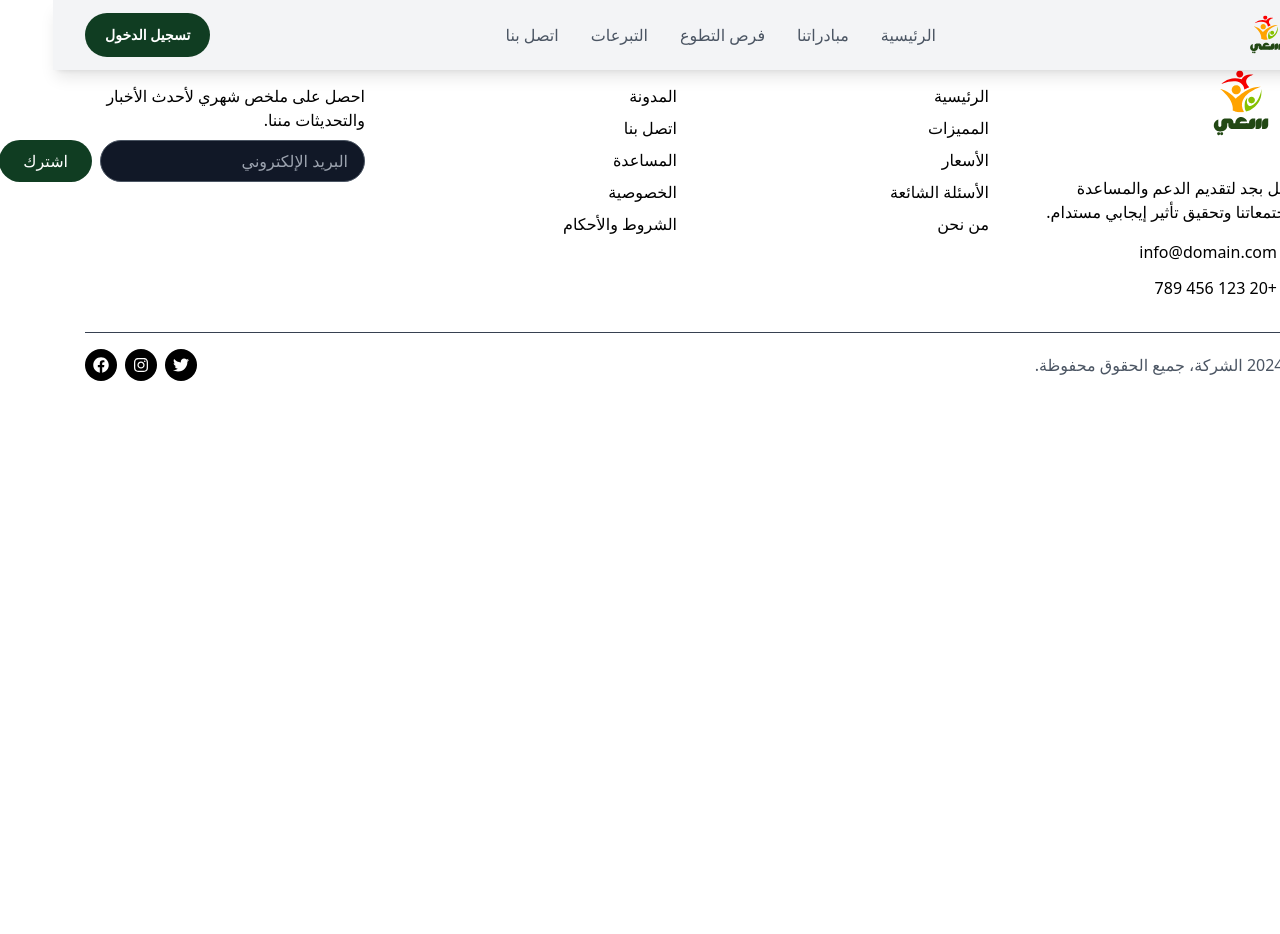
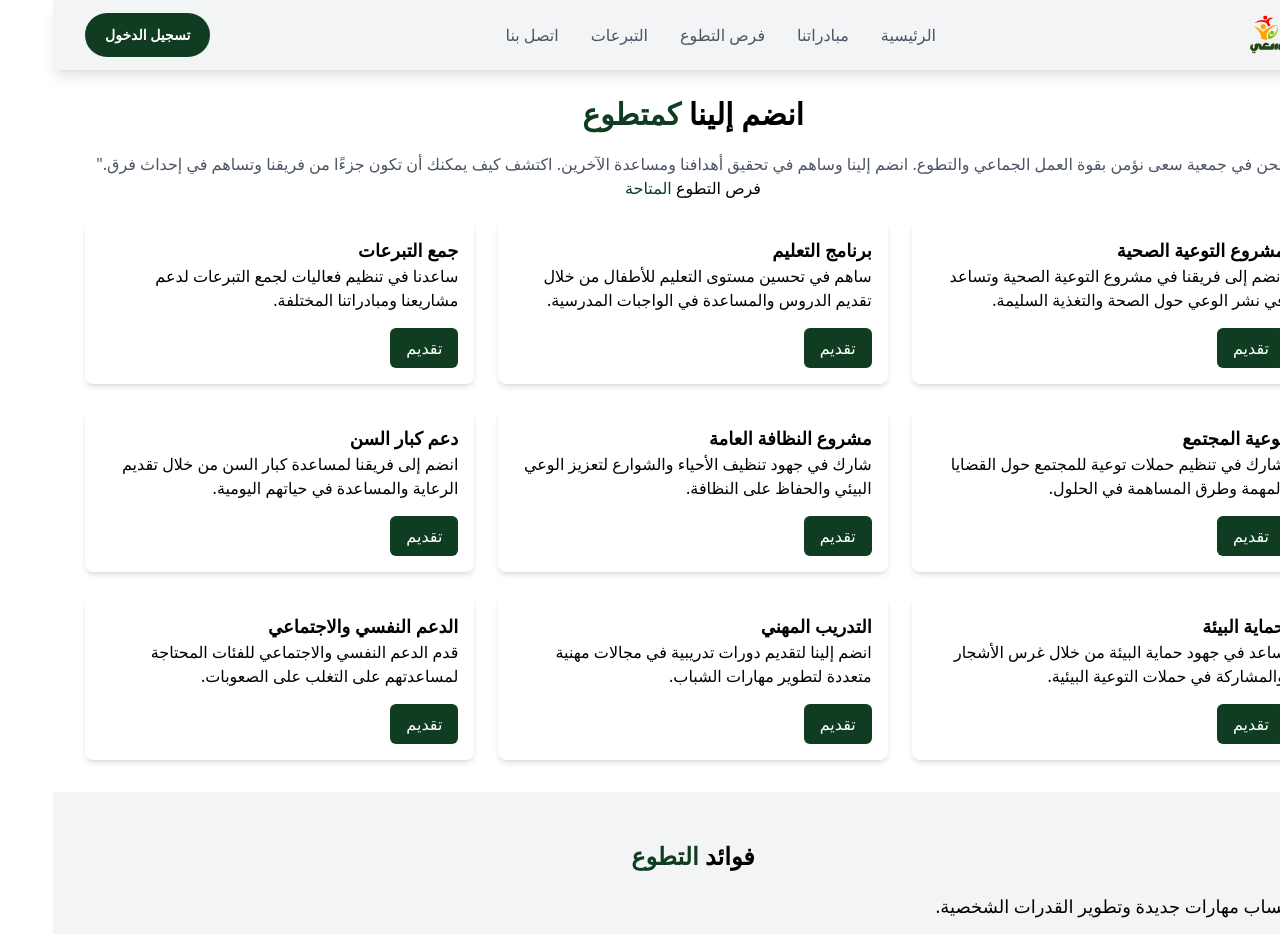
Before and after one commit to Safeya-Yasien/saye_react, a React (Vite) app: page /volunteer-opportunity in a window 1280 px wide. Shown: the top 934 px of the page. Before the commit the page ends 800 px from the top, so only its background shows below. Built offline with nearby package versions, Linux system fonts and the light colour scheme.

Commit message:
add volunteer opportunities page

```diff
--- /dev/null
+++ b/src/components/saye/volunteerOpportunities/ParticipationOpportunities.tsx
@@ -0,0 +1,170 @@
+import { useState } from "react";
+
+const ParticipationOpportunities = () => {
+  const [isModalOpen, setIsModalOpen] = useState(false);
+
+  const openModal = () => setIsModalOpen(true);
+  const closeModal = () => setIsModalOpen(false);
+
+  return (
+    <section className="volunteer-opportunities section-padding">
+      <div className="container">
+        <h2 className="section-title mb-5 text-center">
+          فرص التطوع <span className="text-myGreen-dark">المتاحة</span>
+        </h2>
+        <div className="grid grid-cols-1 md:grid-cols-2 lg:grid-cols-3 gap-6">
+          {[
+            {
+              title: "مشروع التوعية الصحية",
+              description:
+                "انضم إلى فريقنا في مشروع التوعية الصحية وتساعد في نشر الوعي حول الصحة والتغذية السليمة.",
+            },
+            {
+              title: "برنامج التعليم",
+              description:
+                "ساهم في تحسين مستوى التعليم للأطفال من خلال تقديم الدروس والمساعدة في الواجبات المدرسية.",
+            },
+            {
+              title: "جمع التبرعات",
+              description:
+                "ساعدنا في تنظيم فعاليات لجمع التبرعات لدعم مشاريعنا ومبادراتنا المختلفة.",
+            },
+            {
+              title: "توعية المجتمع",
+              description:
+                "شارك في تنظيم حملات توعية للمجتمع حول القضايا المهمة وطرق المساهمة في الحلول.",
+            },
+            {
+              title: "مشروع النظافة العامة",
+              description:
+                "شارك في جهود تنظيف الأحياء والشوارع لتعزيز الوعي البيئي والحفاظ على النظافة.",
+            },
+            {
+              title: "دعم كبار السن",
+              description:
+                "انضم إلى فريقنا لمساعدة كبار السن من خلال تقديم الرعاية والمساعدة في حياتهم اليومية.",
+            },
+            {
+              title: "حماية البيئة",
+              description:
+                "ساعد في جهود حماية البيئة من خلال غرس الأشجار والمشاركة في حملات التوعية البيئية.",
+            },
+            {
+              title: "التدريب المهني",
+              description:
+                "انضم إلينا لتقديم دورات تدريبية في مجالات مهنية متعددة لتطوير مهارات الشباب.",
+            },
+            {
+              title: "الدعم النفسي والاجتماعي",
+              description:
+                "قدم الدعم النفسي والاجتماعي للفئات المحتاجة لمساعدتهم على التغلب على الصعوبات.",
+            },
+          ].map((opportunity, index) => (
+            <div key={index} className="bg-white rounded-lg shadow-md p-4">
+              <a className="h4 d-block mb-4 text-lg font-bold" href="#!">
+                {opportunity.title}
+              </a>
+              <p>{opportunity.description}</p>
+              <button
+                className="mt-4 bg-myGreen-dark text-white rounded-md px-4 py-2 hover:bg-myGreen-hover transition"
+                onClick={openModal}
+              >
+                تقديم
+              </button>
+            </div>
+          ))}
+        </div>
+      </div>
+
+      {isModalOpen && (
+        <div className="fixed inset-0 flex items-center justify-center z-50">
+          <div
+            className="absolute inset-0 bg-black opacity-60"
+            onClick={closeModal}
+          ></div>
+          <div className="bg-white rounded-lg shadow-xl p-8 z-50 w-full max-w-md">
+            <div className="flex justify-between items-center mb-4 border-b pb-2">
+              <h5 className="modal-title text-xl font-semibold text-gray-800">
+                نموذج التقديم
+              </h5>
+              <button
+                onClick={closeModal}
+                className="text-gray-600 hover:text-gray-800 text-lg"
+              >
+                &times;
+              </button>
+            </div>
+            <form>
+              <div className="mb-4">
+                <label
+                  htmlFor="name"
+                  className="block text-gray-700 mb-2 font-medium"
+                >
+                  الاسم الكامل
+                </label>
+                <input
+                  type="text"
+                  className="border border-gray-300 rounded-md focus:ring-1 focus:ring-myGreen-dark focus:outline-none w-full p-2"
+                  id="name"
+                  required
+                />
+              </div>
+              <div className="mb-4">
+                <label
+                  htmlFor="email"
+                  className="block text-gray-700 mb-2 font-medium"
+                >
+                  البريد الإلكتروني
+                </label>
+                <input
+                  type="email"
+                  className="border border-gray-300 rounded-md focus:ring-1 focus:ring-myGreen-dark focus:outline-none w-full p-2"
+                  id="email"
+                  required
+                />
+              </div>
+              <div className="mb-4">
+                <label
+                  htmlFor="phone"
+                  className="block text-gray-700 mb-2 font-medium"
+                >
+                  رقم الهاتف
+                </label>
+                <input
+                  type="tel"
+                  className="border border-gray-300 rounded-md focus:ring-1 focus:ring-myGreen-dark focus:outline-none w-full p-2"
+                  id="phone"
+                  required
+                />
+              </div>
+              <div className="mb-4">
+                <label
+                  htmlFor="volunteerOpportunities"
+                  className="block text-gray-700 mb-2 font-medium"
+                >
+                  اختر فرصة التطوع
+                </label>
+                <select
+                  className="border border-gray-300 rounded-md focus:ring-1 focus:ring-myGreen-dark focus:outline-none w-full p-2"
+                  id="volunteerOpportunities"
+                >
+                  <option value="health">مشروع التوعية الصحية</option>
+                  <option value="education">برنامج التعليم</option>
+                  <option value="fundraising">جمع التبرعات</option>
+                </select>
+              </div>
+              <button
+                type="submit"
+                className="btn bg-myGreen-dark text-white rounded-md px-4 py-2 w-full hover:bg-myGreen-hover transition"
+              >
+                إرسال
+              </button>
+            </form>
+          </div>
+        </div>
+      )}
+    </section>
+  );
+};
+
+export default ParticipationOpportunities;
--- /dev/null
+++ b/src/components/saye/volunteerOpportunities/VolunteerBenefits.tsx
@@ -0,0 +1,27 @@
+const VolunteerBenefits = () => {
+  return (
+    <section className="bg-gray-100 py-12 mt-8">
+      <div className="container mx-auto">
+        <h2 className="mb-5 text-center text-2xl font-bold">
+          فوائد <span className="text-myGreen-dark">التطوع</span>
+        </h2>
+        <ul className="list-disc ml-5 pl-5">
+          <li className="mb-3 text-lg leading-relaxed">
+            اكتساب مهارات جديدة وتطوير القدرات الشخصية.
+          </li>
+          <li className="mb-3 text-lg leading-relaxed">
+            التعرف على أشخاص جدد وبناء شبكة اجتماعية قوية.
+          </li>
+          <li className="mb-3 text-lg leading-relaxed">
+            التأثير الإيجابي على المجتمع والمساهمة في تحقيق التغيير.
+          </li>
+          <li className="mb-3 text-lg leading-relaxed">
+            تجربة شخصية وفردية تعزز من الشعور بالإنجاز والتفوق.
+          </li>
+        </ul>
+      </div>
+    </section>
+  );
+};
+
+export default VolunteerBenefits;
--- /dev/null
+++ b/src/components/saye/volunteerOpportunities/index.ts
@@ -0,0 +1,4 @@
+import ParticipationOpportunities from "./ParticipationOpportunities";
+import VolunteerBenefits from "./VolunteerBenefits";
+
+export { ParticipationOpportunities, VolunteerBenefits };
--- a/src/pages/VolunteerOpportunity.tsx
+++ b/src/pages/VolunteerOpportunity.tsx
@@ -1,9 +1,26 @@
-import React from 'react'
+import { ParticipationOpportunities, VolunteerBenefits } from "@/components/saye/volunteerOpportunities";
 
 const VolunteerOpportunity = () => {
   return (
-    <div>VolunteerOpportunity</div>
-  )
-}
+    <div className="pt-24">
+      {/* join us section*/}
+      <div className="container mx-auto text-center">
+        <h2 className="text-3xl font-bold mb-5">
+          انضم إلينا <span className="text-myGreen-dark">كمتطوع</span>
+        </h2>
+        <p className="text-gray-600">
+          "نحن في جمعية سعى نؤمن بقوة العمل الجماعي والتطوع. انضم إلينا وساهم في
+          تحقيق أهدافنا ومساعدة الآخرين. اكتشف كيف يمكنك أن تكون جزءًا من فريقنا
+          وتساهم في إحداث فرق."
+        </p>
+      </div>
 
-export default VolunteerOpportunity
+      <ParticipationOpportunities />
+
+
+      <VolunteerBenefits/>
+    </div>
+  );
+};
+
+export default VolunteerOpportunity;
```
